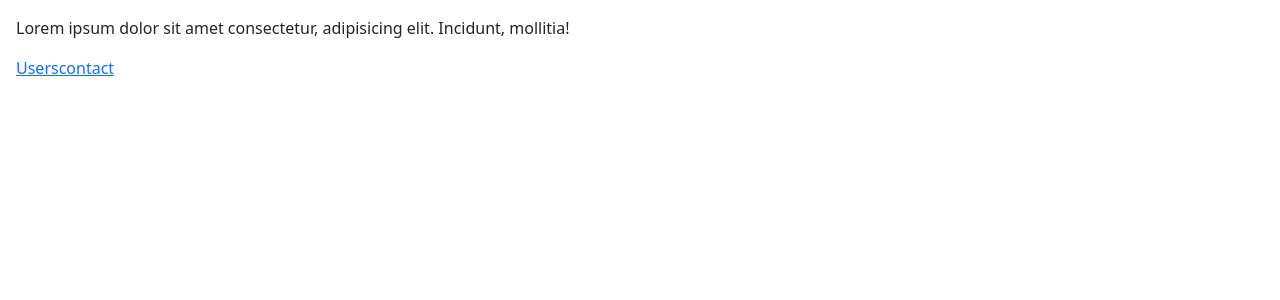
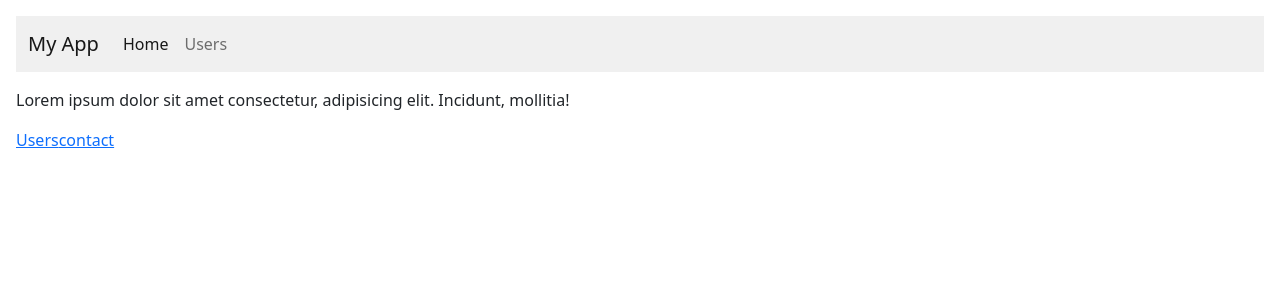
Before and after one commit to KrisGosp/react-query-learn, a React (Vite) app: page / in a window 1280 px wide. Shown: the top 300 px of the page. Built offline with nearby package versions, Linux system fonts and the light colour scheme.

Commit message:
Nested Routes

```diff
--- a/src/routing/Layout.tsx
+++ b/src/routing/Layout.tsx
@@ -1,10 +1,13 @@
-import NavBar from './NavBar';
+import { Outlet } from "react-router-dom";
+import NavBar from "./NavBar";
 
 const Layout = () => {
   return (
     <>
       <NavBar />
-      <div id="main"></div>
+      <div id="main">
+        <Outlet />
+      </div>
     </>
   );
 };
--- a/src/routing/NavBar.tsx
+++ b/src/routing/NavBar.tsx
@@ -1,8 +1,10 @@
+import { Link } from "react-router-dom";
+
 const NavBar = () => {
   return (
     <nav
       className="navbar navbar-expand-lg"
-      style={{ background: '#f0f0f0', marginBottom: '1rem' }}
+      style={{ background: "#f0f0f0", marginBottom: "1rem" }}
     >
       <div className="container-fluid">
         <a className="navbar-brand" href="#">
@@ -11,14 +13,14 @@
         <div className="collapse navbar-collapse" id="navbarNav">
           <ul className="navbar-nav">
             <li className="nav-item">
-              <a className="nav-link active" href="#">
+              <Link className="nav-link active" to="/">
                 Home
-              </a>
+              </Link>
             </li>
             <li className="nav-item">
-              <a className="nav-link" href="#">
+              <Link className="nav-link" to="/users">
                 Users
-              </a>
+              </Link>
             </li>
           </ul>
         </div>
```
Also changed, not shown: src/routing/routing/routes.tsx (+10 -5 lines).
